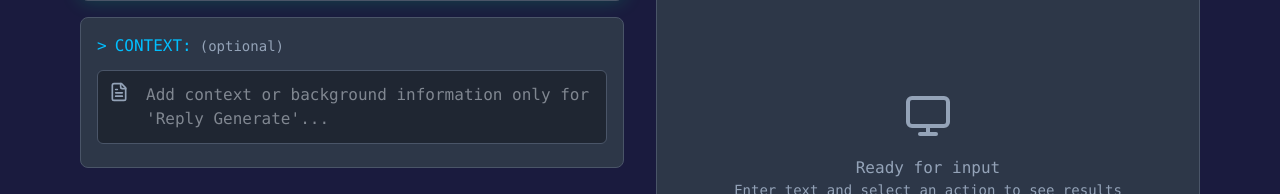
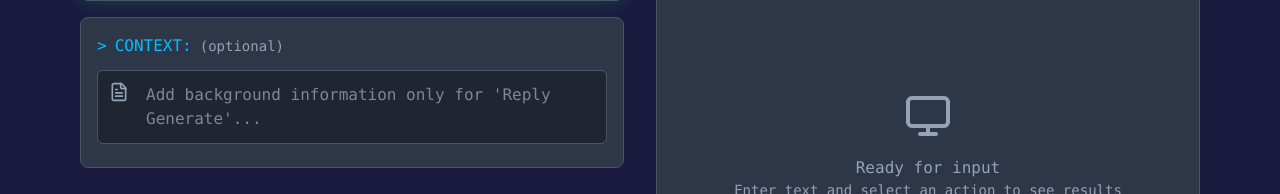
Before and after one commit to lokeshbhai007/TuneMate, a Next.js app: page / in a window 1280 px wide. Shown: the part 271-465 px from the top of the page. Built offline with nearby package versions, Linux system fonts and the light colour scheme.

Commit message:
change in context input field

```diff
--- a/src/app/components/InputForm.jsx
+++ b/src/app/components/InputForm.jsx
@@ -36,7 +36,7 @@ export default function InputForm({ inputText, setInputText, contextText, setCon
           <textarea
             value={contextText}
             onChange={(e) => setContextText(e.target.value)}
-            placeholder="Add context or background information only for 'Reply Generate'..."
+            placeholder="Add background information only for 'Reply Generate'..."
             className="w-full bg-black/30 border border-terminal-border rounded-md pl-10 lg:pl-12 pr-4 py-3 text-sm lg:text-base text-terminal-text placeholder-terminal-muted focus:outline-none focus:ring-2 focus:ring-terminal-blue/50 focus:border-terminal-blue resize-none"
             rows="2"
           />
```
